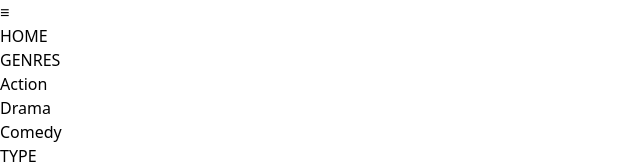
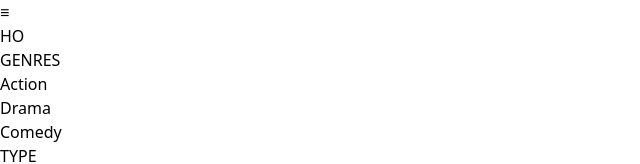
Before and after one commit to Shres-Sumit/9anime, a React (Vite) app: page / in a window 1280 px wide. Shown: the top 164 px of the page, without its empty margins (0-640 px from the left). Built offline with nearby package versions, Linux system fonts and the light colour scheme.

Commit message:
change in navbar

```diff
--- a/src/component/Navbar.jsx
+++ b/src/component/Navbar.jsx
@@ -19,7 +19,7 @@ const Navbar = () => {
                                     to=""
                                     className="block px-4 py-2 hover:bg-purple-950"
                                 >
-                                    HOME
+                                    HO
                                 </Link>
                             </li>
 
```
